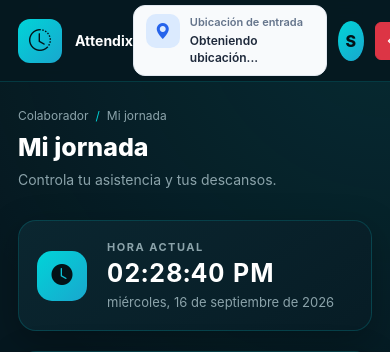
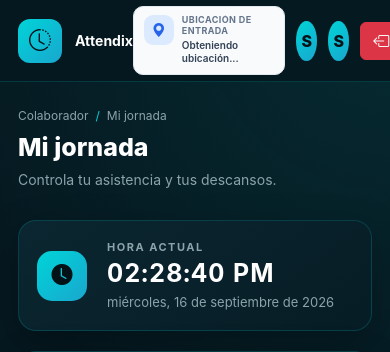
Before and after one commit to el-dino19/Attendix, a Flask app: page /Attendix/dashboard in a window 390 px wide. Shown: the top 352 px of the page. Run offline with Flask 3, Linux system fonts and the light colour scheme; the visitor is signed in with stand-in values (Sample User, id 1); data that the repository does not hold is empty.

Commit message:
Implementacion de la Ubicaion

```diff
--- a/app/services/asistencia.py
+++ b/app/services/asistencia.py
@@ -15,6 +15,43 @@ def obtener_hora_actual(zona_horaria="UTC"):
     ahora = datetime.now(zona)
 
     return ahora.time()
+
+def formatear_direccion_corta(direccion):
+    """
+    Genera una dirección corta para mostrar en el dashboard.
+
+    No depende de un país o ciudad específica.
+    La dirección original permanece intacta en la base de datos.
+    """
+
+    if not direccion:
+        return "Ubicación no disponible"
+
+    partes = [
+        parte.strip()
+        for parte in direccion.split(",")
+        if parte.strip()
+    ]
+
+    # Elimina duplicados manteniendo el orden
+    resultado = []
+
+    for parte in partes:
+
+        if parte not in resultado:
+            resultado.append(parte)
+
+    # Tomamos solamente las primeras partes relevantes.
+    #
+    # Como la estructura de Nominatim puede variar según el país,
+    # evitamos eliminar nombres específicos como "Barranquilla",
+    # "Riomar", etc.
+
+    if len(resultado) > 6:
+        resultado = resultado[:6]
+
+    return ", ".join(resultado)
+
 
 
 def obtener_fecha_actual(zona_horaria="UTC"):
--- a/app/static/css/dashboard_empleado.css
+++ b/app/static/css/dashboard_empleado.css
@@ -1942,79 +1942,184 @@ main .reloj-card {
 }
 
 /* =====================================================
-   UBICACIÓN EN HEADER
+   UBICACIÓN DEL HEADER
 ===================================================== */
 
 .header-location {
     display: flex;
     align-items: flex-start;
-    gap: 10px;
-
-    max-width: 420px;
-    min-width: 180px;
-
-    padding: 8px 12px;
-
-    border-radius: 12px;
+    gap: 9px;
+
+    width: fit-content;
+    max-width: 380px;
+    min-width: 220px;
+
+    padding: 7px 12px;
 
     background: #f8fafc;
     border: 1px solid #e2e8f0;
+    border-radius: 12px;
 
     box-sizing: border-box;
-}
+
+    flex-shrink: 1;
+}
+
+
+/* =====================================================
+   ICONO DE UBICACIÓN
+===================================================== */
 
 .location-icon {
-    width: 34px;
-    height: 34px;
-
-    min-width: 34px;
+    width: 32px;
+    height: 32px;
+
+    min-width: 32px;
 
     display: flex;
     align-items: center;
     justify-content: center;
 
-    border-radius: 10px;
+    border-radius: 9px;
 
     background: #dbeafe;
     color: #2563eb;
-}
+
+    font-size: 15px;
+}
+
+
+/* =====================================================
+   CONTENEDOR DEL TEXTO
+===================================================== */
 
 .location-info {
     min-width: 0;
-    flex: 1;
+    max-width: 100%;
 
     display: flex;
     flex-direction: column;
-}
+
+    overflow: hidden;
+}
+
+
+/* =====================================================
+   TITULO
+===================================================== */
 
 .location-info span {
-    font-size: 11px;
-    font-weight: 600;
+    display: block;
+
+    margin-bottom: 2px;
+
+    font-size: 10px;
+    font-weight: 700;
+
+    line-height: 1.2;
 
     color: #64748b;
 
-    margin-bottom: 2px;
-}
+    text-transform: uppercase;
+    letter-spacing: 0.4px;
+}
+
+
+/* =====================================================
+   DIRECCIÓN
+===================================================== */
 
 .location-info strong {
+    display: block;
+
+    max-width: 100%;
+
     font-size: 12px;
     font-weight: 600;
 
-    color: #1e293b;
-
     line-height: 1.4;
 
+    color: #334155;
+
     white-space: normal;
 
     overflow-wrap: anywhere;
-    word-break: break-word;
-}
+    word-break: normal;
+}
+
+
+/* =====================================================
+   UBICACIÓN NO DISPONIBLE
+===================================================== */
+
+.location-info strong:empty {
+    display: none;
+}
+
+
+/* =====================================================
+   TABLETS
+===================================================== */
+
+@media (max-width: 1000px) {
+
+    .header-location {
+        max-width: 320px;
+        min-width: 190px;
+    }
+
+}
+
+
+/* =====================================================
+   MÓVILES
+===================================================== */
 
 @media (max-width: 768px) {
 
     .header-location {
+        width: 100%;
         max-width: 100%;
-        width: 100%;
-    }
-
-}
+        min-width: 0;
+
+        padding: 8px 10px;
+    }
+
+    .location-info strong {
+        font-size: 11px;
+    }
+
+}
+
+
+/* =====================================================
+   MÓVILES PEQUEÑOS
+===================================================== */
+
+@media (max-width: 480px) {
+
+    .header-location {
+        gap: 8px;
+
+        border-radius: 10px;
+    }
+
+    .location-icon {
+        width: 30px;
+        height: 30px;
+
+        min-width: 30px;
+
+        font-size: 14px;
+    }
+
+    .location-info span {
+        font-size: 9px;
+    }
+
+    .location-info strong {
+        font-size: 10px;
+        line-height: 1.35;
+    }
+
+}
--- a/app/templates/empleado/dashboard.html
+++ b/app/templates/empleado/dashboard.html
@@ -68,10 +68,6 @@
       <!-- USUARIO -->
 
       <div class="header-user">
-        <!-- =====================================================
-     UBICACIÓN DEL USUARIO
-====================================================== -->
-
         <div class="header-location" id="ubicacion-container">
           <div class="location-icon">
             <i class="bi bi-geo-alt-fill"></i>
@@ -80,16 +76,19 @@
           <div class="location-info">
             <span>Ubicación de entrada</span>
 
-            {% if jornada and jornada.direccion %}
+            <strong id="ubicacion-texto">
+              {% if direccion_corta %} {{ direccion_corta }} {% else %}
+              Ubicación no disponible {% endif %}
+            </strong>
+          </div>
+        </div>
 
-            <strong id="ubicacion-texto"> {{ jornada.direccion }} </strong>
+        <div class="user-avatar">{{ session["nombre"][0]|upper }}</div>
 
-            {% else %}
+        <div class="user-info">
+          <strong> {{ session["nombre"] }} </strong>
 
-            <strong id="ubicacion-texto"> Ubicación no disponible </strong>
-
-            {% endif %}
-          </div>
+          <small> Colaborador </small>
         </div>
 
         <div class="user-avatar">{{ session["nombre"][0]|upper }}</div>
```
